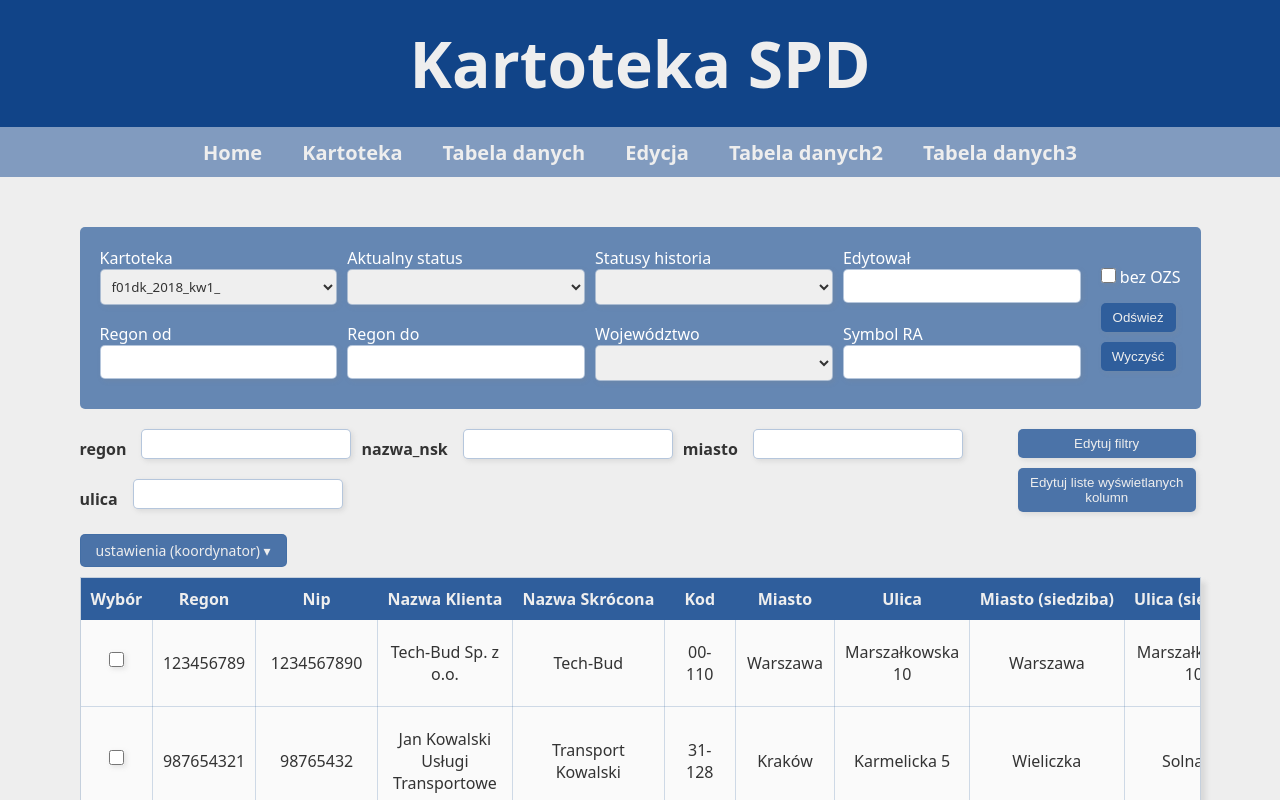
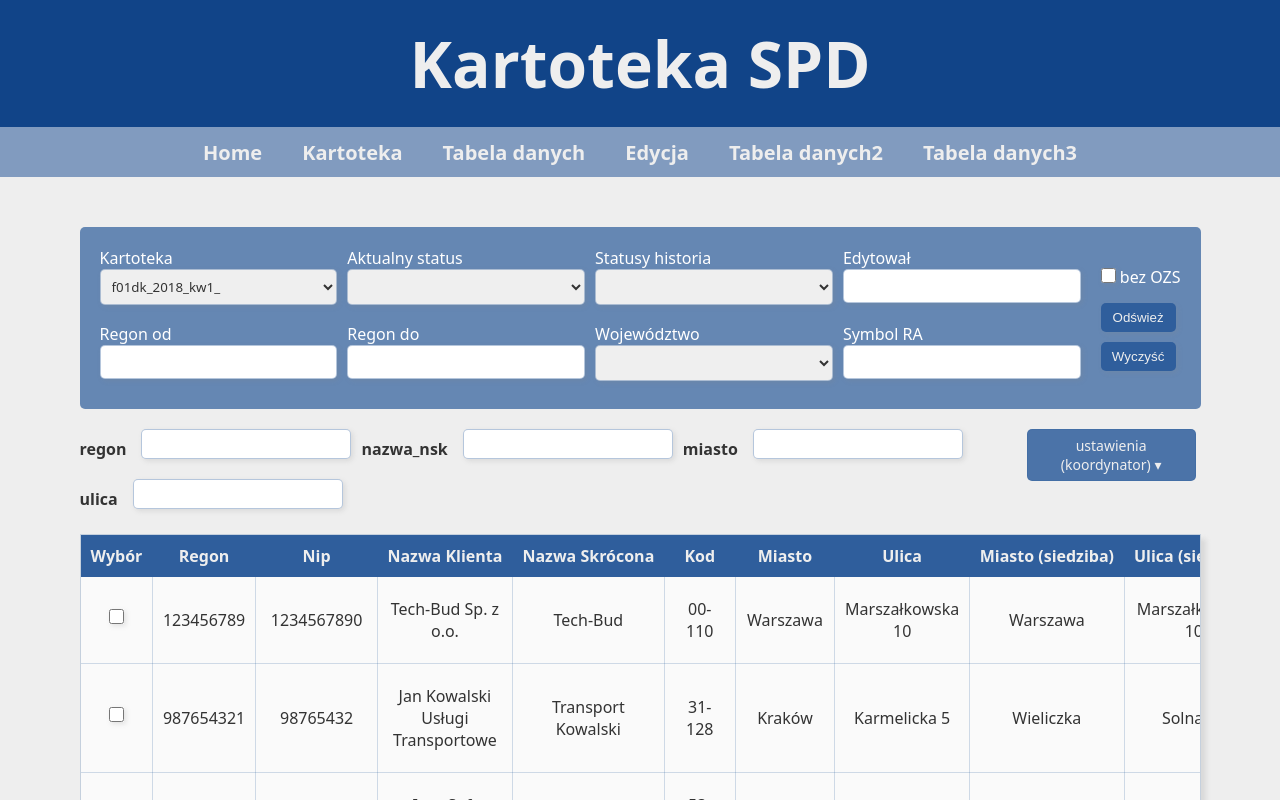
Before and after one commit to N1k1f0r/Praktyka, a React (Vite) app: page /tabela3 in a window 1280 px wide. Shown: the top 800 px of the page. Built offline with nearby package versions, Linux system fonts and the light colour scheme.

Commit message:
delete 2 edit buttons

```diff
--- a/src/index.css
+++ b/src/index.css
@@ -339,7 +339,7 @@ th input{
 .coordinator-dropdown {
   position: absolute;
   top: 100%;
-  left: 0;
+  right: 0;
   z-index: 100;
   background-color: #fff;
   border: 1px solid #22549644;
--- a/src/pages/Tabela3.jsx
+++ b/src/pages/Tabela3.jsx
@@ -205,12 +205,7 @@ function Tabela3({ data }) {
                         )
                     })}
                 </div>
-                <div style={{display:'flex', flexDirection:'column', gap:'10px', paddingBottom:'5px'}}>
-                    <button type="button" onClick={()=>setIsFilterModalOpen(true)}>Edytuj filtry</button>
-                    <button type="button" onClick={()=>setIsColumnModalOpen(true)}>Edytuj liste wyświetlanych kolumn</button>
-                </div>
-            </div>
-            <div className="coordinator-menu-container" ref={menuRef}>
+                 <div className="coordinator-menu-container" ref={menuRef}>
                 <button
                     type="button"
                     className={`coordinator-menu-btn ${isCoordinatorMenuOpen ? 'active' : ''}`}
@@ -247,6 +242,8 @@ function Tabela3({ data }) {
                     </div>
                 )}
             </div>
+            </div>
+
             {isColumnModalOpen&&(
             <div className='modal-overlay'>
                 <div className="modal-content">
```
